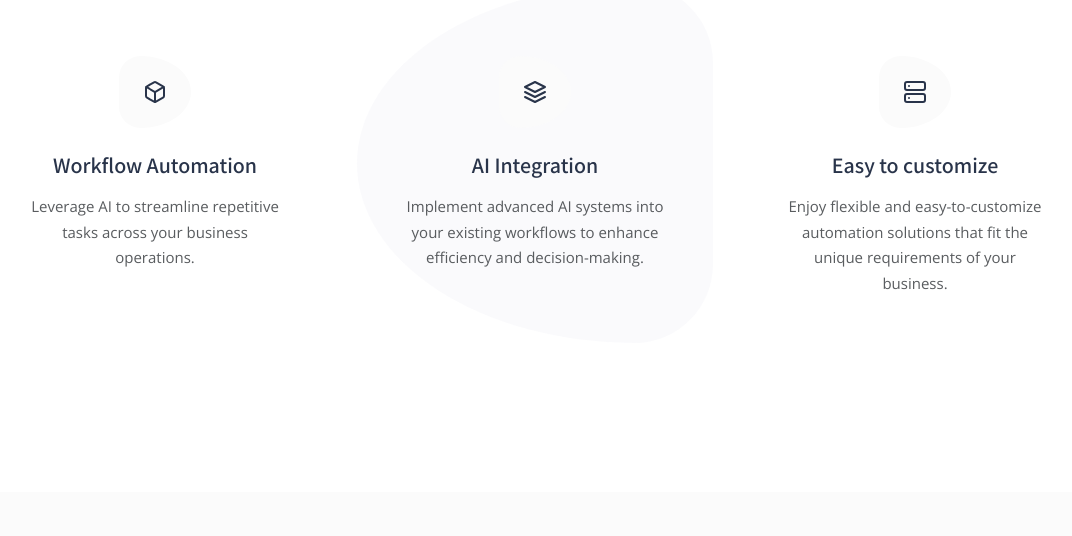
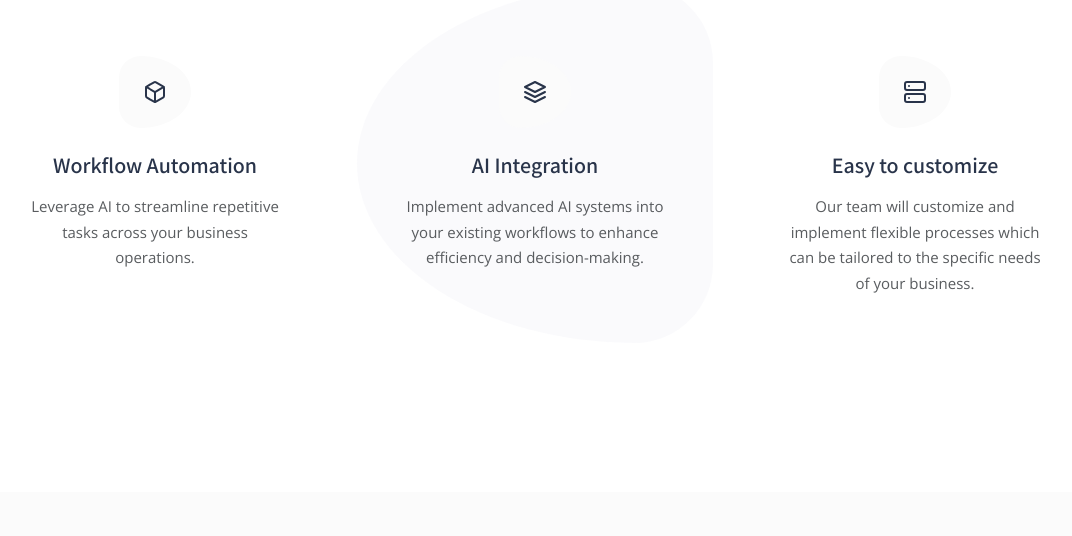
Before and after one commit to eduardragea/workflowtime, a Django app: page /index-1/ in a window 1280 px wide. Shown: the part 970-1506 px from the top of the page, without its empty margins (105-1177 px from the left). Run offline with Django 4.2, Linux system fonts and the light colour scheme; some libraries are stand-ins or nearby versions.

Commit message:
CHange text in services.

```diff
--- a/Django/Landing/templates/partials/services.html
+++ b/Django/Landing/templates/partials/services.html
@@ -46,7 +46,7 @@
                             <i class="" data-feather="server"></i>
                         </div>
                         <h4 class="mb-3 font-size-22">Easy to customize</h4>
-                        <p class="text-muted mb-0">Enjoy flexible and easy-to-customize automation solutions that fit the unique requirements of your business.</p>
+                        <p class="text-muted mb-0">Our team will customize and implement flexible processes which can be tailored to the specific needs of your business.</p>
                     </div>
                 </div>
             </div>
```
Also changed, not shown: 1 other file.
